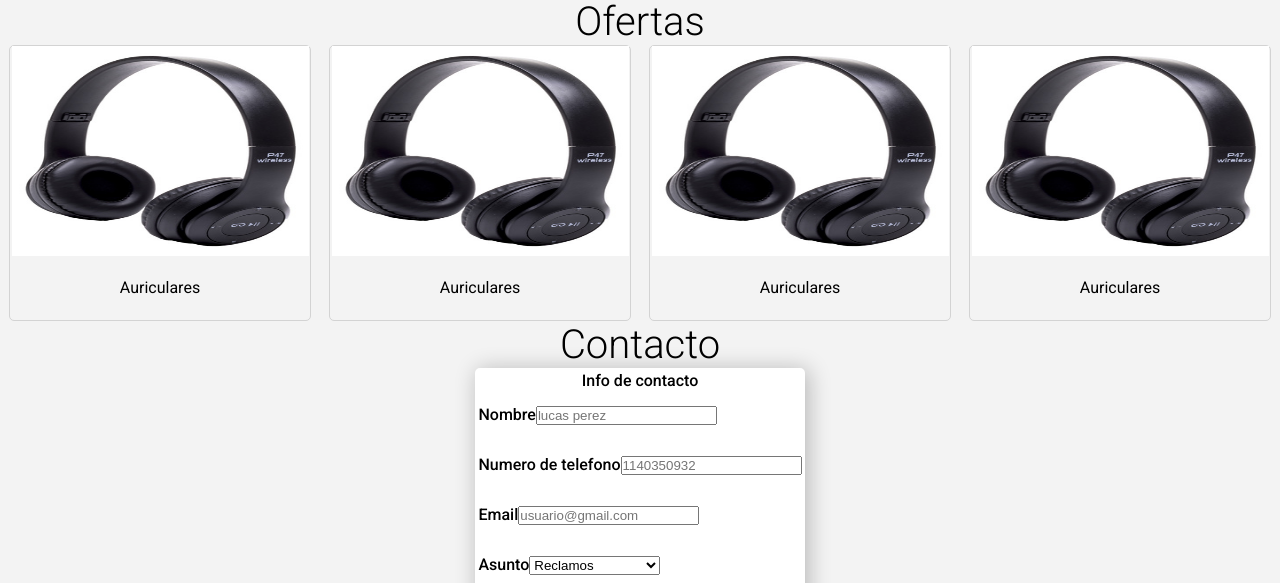
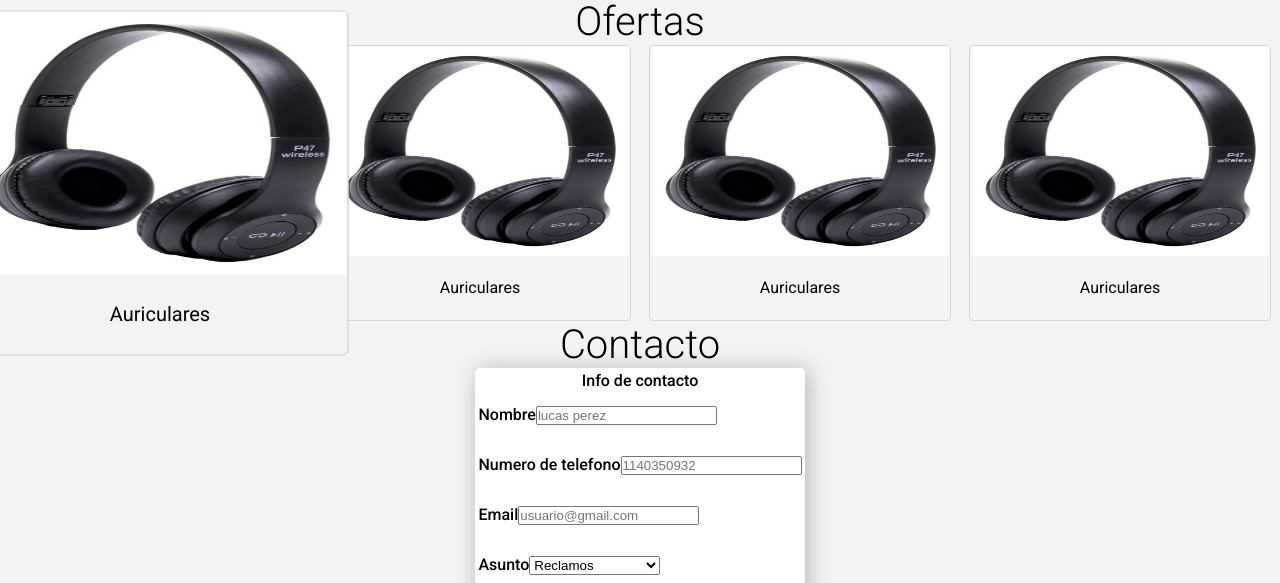
Before and after one commit to Pogonzaleandro/jurotech, a plain HTML site: page index.html in a window 1280 px wide. In both pictures the pointer is over the element 160 px from the left and 805 px from the top of the page. Shown: the part 622-1205 px from the top of the page. Drawn offline with Linux system fonts and the light colour scheme.

Commit message:
animacion

```diff
--- a/css/styles.css
+++ b/css/styles.css
@@ -287,6 +287,9 @@
         border: 1px solid #d3d3d3;
         border-radius: 5px;
 
+    }
+    .tarjeta:hover{
+        transform: scale(1.25,1.25);
     }
     .imagen-tarjeta{
         width: 99%;
```
